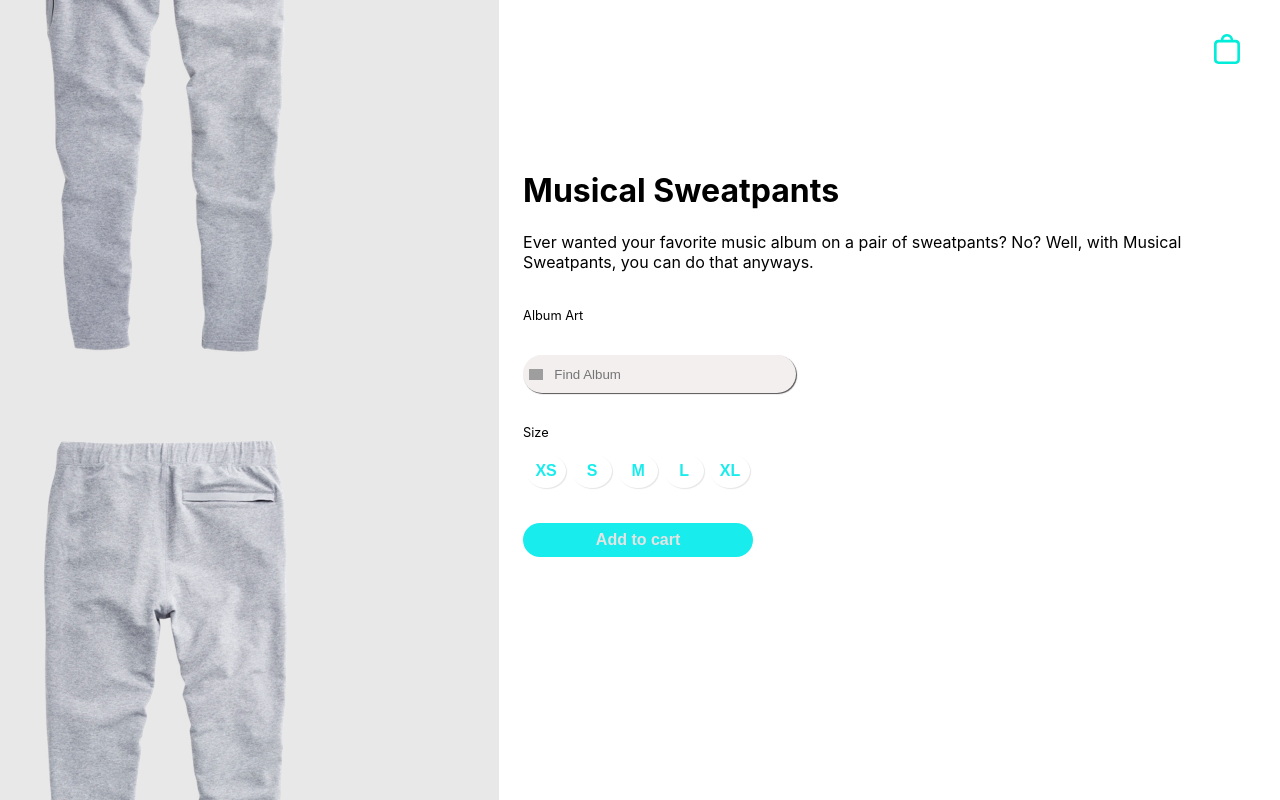
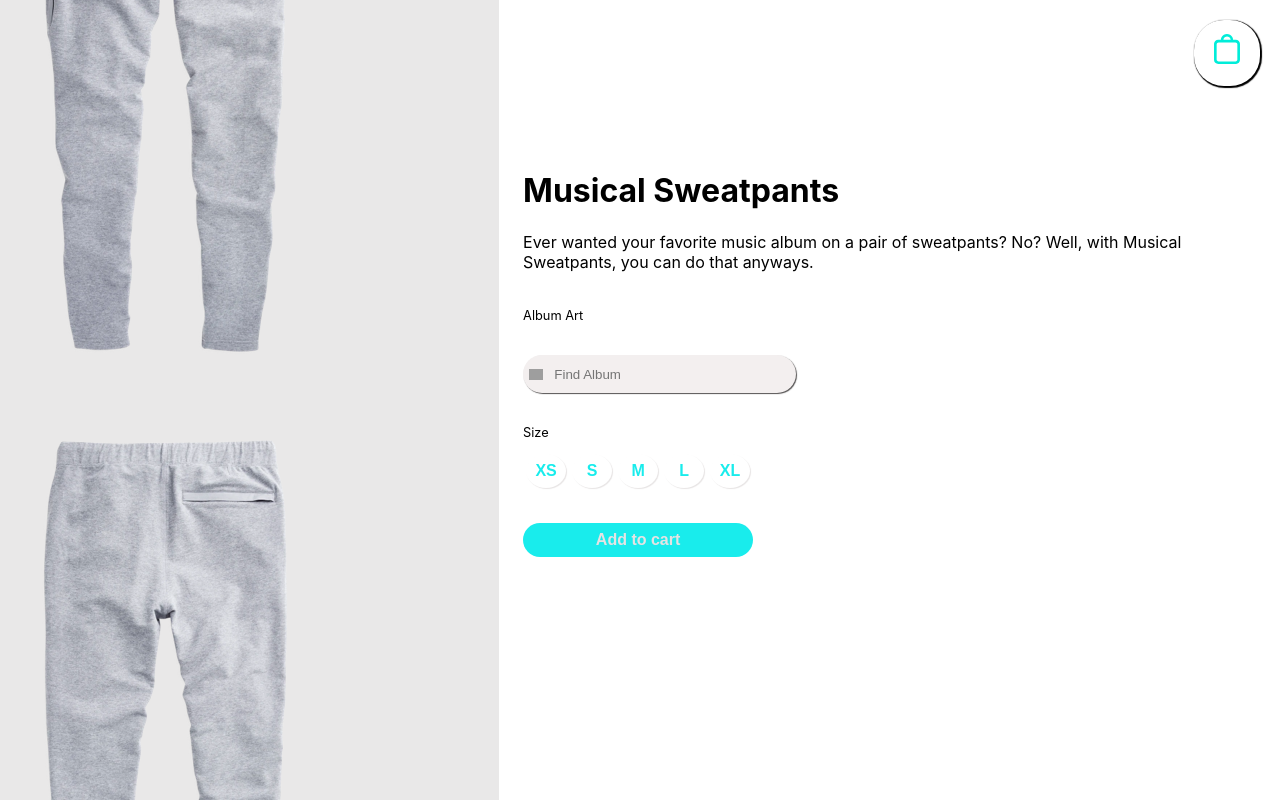
Before and after one commit to stetsonharding/musical-sweatpants, a React (Create React App) app: page / in a window 1280 px wide. In both pictures the pointer is over the element 1227 px from the left and 53 px from the top of the page. Shown: the top 800 px of the page. Built offline with nearby package versions, Linux system fonts and the light colour scheme; grey boxes are pictures that could not be loaded.

Commit message:
added css to cartbage.

```diff
--- a/src/css/CartBadge.css
+++ b/src/css/CartBadge.css
@@ -19,3 +19,8 @@
   z-index: 2;
   background-size: 30px 30px;
 }
+
+.cart-badge:hover {
+  box-shadow: 1px 1px 1px 1px black;
+  transition: 0.3s;
+}
```
